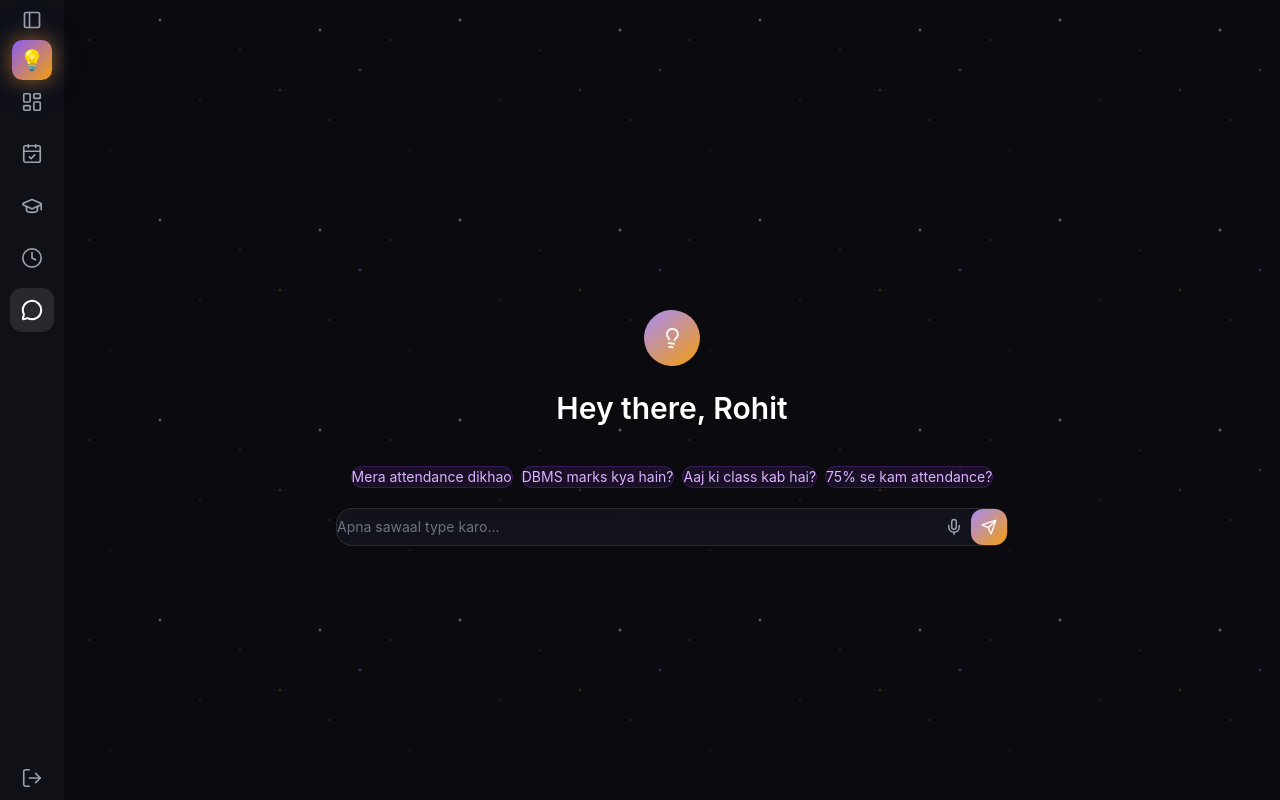
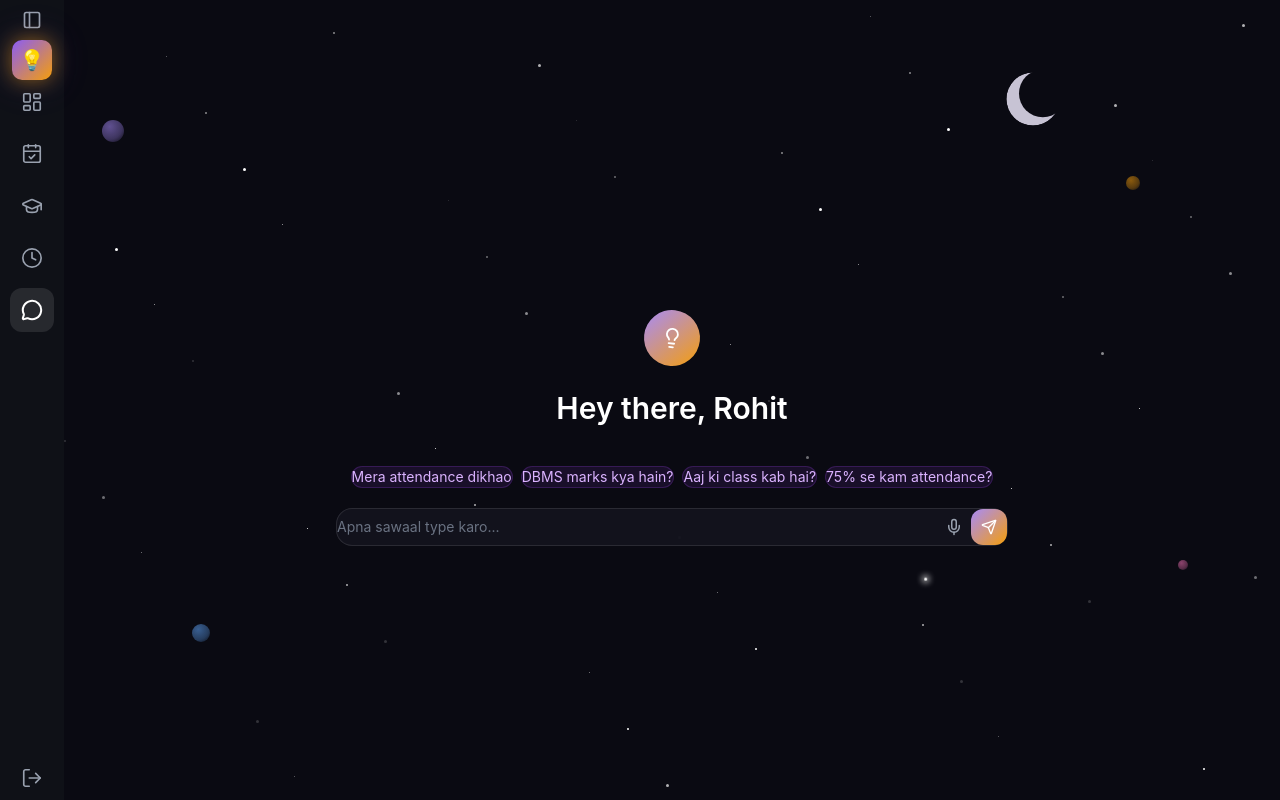
Before and after one commit to Rohitraj45592/gyansetu-ai, a Next.js app in the folder frontend/: page /chat in a window 1280 px wide. Built offline with nearby package versions, Linux system fonts and the light colour scheme; sample sign-in values are in the browser's storage.

Commit message:
add animated space background with moon, planets, stars, comet

```diff
--- a/frontend/app/chat/page.tsx
+++ b/frontend/app/chat/page.tsx
@@ -35,7 +35,6 @@ export default function ChatPage() {
     if (!token) router.push('/login')
     setGreeting(greetings[Math.floor(Math.random() * greetings.length)])
 
-    // Auto-focus input on mount (opens keyboard on mobile)
     const timer = setTimeout(() => {
       if (window.innerWidth < 1024) {
         mobileInputRef.current?.focus()
@@ -79,33 +78,110 @@ export default function ChatPage() {
 
   const isEmpty = messages.length === 0
 
-  const spaceBackground = {
-    backgroundColor: '#0a0a0f',
-    backgroundImage: `
-      radial-gradient(2px 2px at 20px 30px, rgba(255,255,255,0.5), transparent),
-      radial-gradient(2px 2px at 60px 70px, rgba(167,139,250,0.4), transparent),
-      radial-gradient(1px 1px at 90px 40px, rgba(255,255,255,0.4), transparent),
-      radial-gradient(1px 1px at 130px 80px, rgba(245,158,11,0.3), transparent),
-      radial-gradient(2px 2px at 160px 20px, rgba(255,255,255,0.5), transparent),
-      radial-gradient(1px 1px at 200px 100px, rgba(167,139,250,0.4), transparent),
-      radial-gradient(1px 1px at 240px 50px, rgba(255,255,255,0.3), transparent),
-      radial-gradient(2px 2px at 280px 90px, rgba(245,158,11,0.3), transparent),
-      radial-gradient(1px 1px at 30px 120px, rgba(255,255,255,0.4), transparent),
-      radial-gradient(1px 1px at 110px 150px, rgba(167,139,250,0.3), transparent)
-    `,
-    backgroundSize: '300px 200px',
-    backgroundRepeat: 'repeat',
-  }
+  // Generate stars with fixed positions (stable across re-renders)
+  const stars = Array.from({ length: 60 }, (_, i) => ({
+    id: i,
+    left: (i * 37 + 13) % 100,
+    top: (i * 53 + 7) % 100,
+    size: (i % 3) + 1,
+    delay: (i % 5) * 0.6,
+  }))
+
+  const planets = [
+    { left: 8, top: 15, size: 22, color: '#a78bfa' },
+    { left: 88, top: 22, size: 14, color: '#f59e0b' },
+    { left: 15, top: 78, size: 18, color: '#60a5fa' },
+    { left: 92, top: 70, size: 10, color: '#f472b6' },
+  ]
 
   return (
-    <div className="min-h-screen flex overflow-x-hidden" style={spaceBackground}>
+    <>
+      <style>{`
+        @keyframes twinkle {
+          0%, 100% { opacity: 0.15; }
+          50% { opacity: 1; }
+        }
+        @keyframes comet {
+          0% { transform: translate(-10vw, -10vh); opacity: 0; }
+          5% { opacity: 1; }
+          85% { opacity: 1; }
+          100% { transform: translate(110vw, 110vh); opacity: 0; }
+        }
+        .star-twinkle { animation: twinkle 2.5s ease-in-out infinite; }
+        .comet-trail { animation: comet 8s linear infinite; }
+      `}</style>
+
+      <div className="min-h-screen flex overflow-x-hidden relative" style={{ backgroundColor: '#0a0a12' }}>
+        {/* Space background layer */}
+        <div className="fixed inset-0 overflow-hidden pointer-events-none" style={{ zIndex: 0 }}>
+          {/* Crescent moon */}
+          <svg
+            viewBox="0 0 100 100"
+            style={{ position: 'absolute', top: '8%', left: '78%', width: '70px', height: '70px', opacity: 0.85 }}>
+            <defs>
+              <mask id="moonMask">
+                <circle cx="50" cy="50" r="38" fill="white" />
+                <circle cx="64" cy="42" r="34" fill="black" />
+              </mask>
+            </defs>
+            <circle cx="50" cy="50" r="38" fill="#e9e4f7" mask="url(#moonMask)" />
+          </svg>
+
+          {/* Planets */}
+          {planets.map((p, i) => (
+            <div
+              key={i}
+              style={{
+                position: 'absolute',
+                left: `${p.left}%`,
+                top: `${p.top}%`,
+                width: `${p.size}px`,
+                height: `${p.size}px`,
+                borderRadius: '50%',
+                background: `radial-gradient(circle at 35% 30%, ${p.color}, ${p.color}99 60%, transparent)`,
+                opacity: 0.55,
+              }}
+            />
+          ))}
+
+          {/* Stars */}
+          {stars.map((s) => (
+            <div
+              key={s.id}
+              className="star-twinkle"
+              style={{
+                position: 'absolute',
+                left: `${s.left}%`,
+                top: `${s.top}%`,
+                width: `${s.size}px`,
+                height: `${s.size}px`,
+                borderRadius: '50%',
+                background: '#ffffff',
+                animationDelay: `${s.delay}s`,
+              }}
+            />
+          ))}
+
+          {/* Comet trail - top-left to bottom-right */}
+          <div className="comet-trail" style={{ position: 'absolute', top: 0, left: 0 }}>
+            <div
+              style={{
+                width: '3px',
+                height: '3px',
+                borderRadius: '50%',
+                background: '#fff',
+                boxShadow: '0 0 6px 2px rgba(255,255,255,0.8), -60px -28px 18px -10px rgba(167,139,250,0.5), -120px -56px 28px -14px rgba(167,139,250,0.25)',
+              }}
+            />
+          </div>
+        </div>
+
         <Sidebar />
-      <main className="flex-1 min-w-0 flex flex-col h-screen pt-16 lg:pt-0">
+        <main className="flex-1 min-w-0 flex flex-col h-screen pt-16 lg:pt-0 relative" style={{ zIndex: 1 }}>
           <div style={{ height: '56px', flexShrink: 0 }} className="hidden lg:block" />
 
           {isEmpty ? (
             <>
-            {/* Desktop: centered welcome */}
               <div className="hidden lg:flex flex-1 flex-col items-center justify-center px-10 -mt-10">
                 <motion.div
                   animate={{ rotate: [0, 10, -10, 0] }}
@@ -138,7 +214,7 @@ export default function ChatPage() {
                     ))}
                   </div>
 
-                <div className="flex items-center gap-2 rounded-2xl border border-white/10 bg-[#15151f]/90 backdrop-blur-sm px-4 py-3">
+                  <div className="flex items-center gap-2 rounded-2xl border border-white/10 bg-[#15151f]/85 backdrop-blur-md px-4 py-3">
                     <input
                       ref={inputRef}
                       value={input}
@@ -163,7 +239,6 @@ export default function ChatPage() {
                 </div>
               </div>
 
-            {/* Mobile: fixed layout */}
               <div className="lg:hidden flex flex-col" style={{ height: 'calc(100vh - 56px)' }}>
                 <div className="flex flex-col items-center justify-center flex-1 px-4">
                   <motion.div
@@ -197,7 +272,7 @@ export default function ChatPage() {
                     ))}
                   </div>
 
-                <div className="flex items-center gap-2 rounded-2xl border border-white/10 bg-[#15151f]/90 backdrop-blur-sm px-4 py-3">
+                  <div className="flex items-center gap-2 rounded-2xl border border-white/10 bg-[#15151f]/85 backdrop-blur-md px-4 py-3">
                     <input
                       ref={mobileInputRef}
                       value={input}
@@ -224,7 +299,6 @@ export default function ChatPage() {
             </>
           ) : (
             <>
-            {/* Messages */}
               <div className="flex-1 overflow-y-auto px-4 sm:px-10 pt-6 pb-6 space-y-4">
                 {messages.map((msg, i) => (
                   <motion.div
@@ -278,8 +352,7 @@ export default function ChatPage() {
                 <div ref={bottomRef} />
               </div>
 
-            {/* Input */}
-            <div className="px-4 sm:px-10 py-5 border-t border-white/[0.06] bg-[#0a0a0f]/80 backdrop-blur-sm">
+              <div className="px-4 sm:px-10 py-5 border-t border-white/[0.06] bg-[#0a0a12]/80 backdrop-blur-sm">
                 <div className="flex items-center gap-2 rounded-2xl border border-white/10 bg-[#15151f]/90 backdrop-blur-sm px-4 py-3 max-w-2xl mx-auto w-full">
                   <input
                     value={input}
@@ -306,5 +379,6 @@ export default function ChatPage() {
           )}
         </main>
       </div>
+    </>
   )
 }
```
Lines whose indentation alone changed are shown as unchanged.
